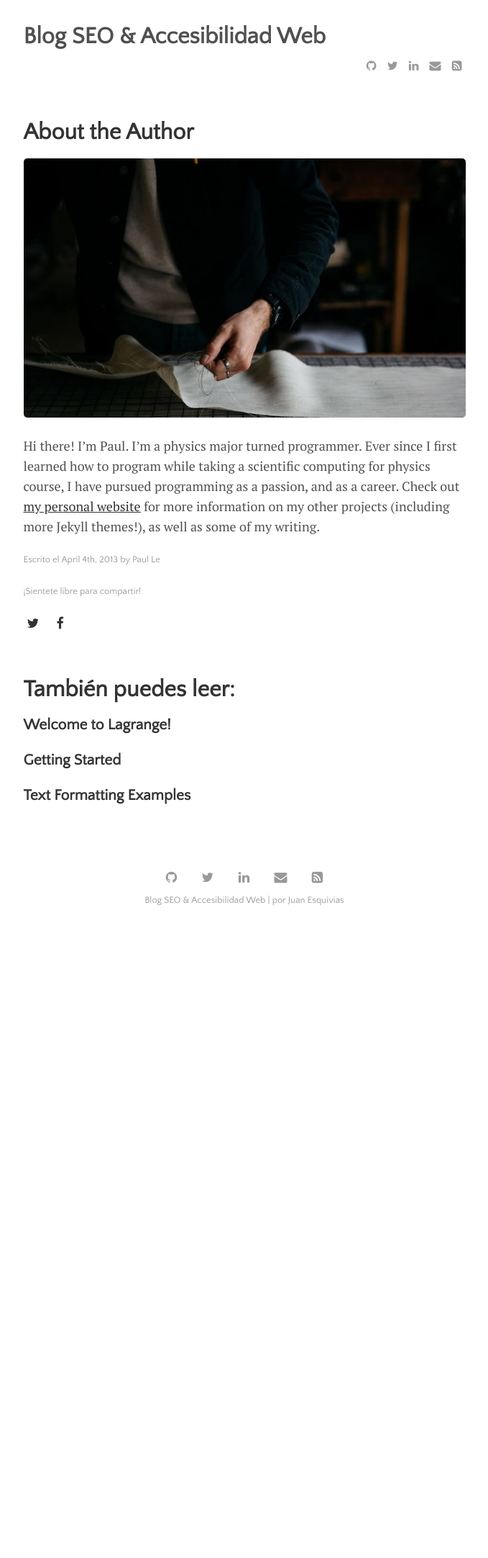
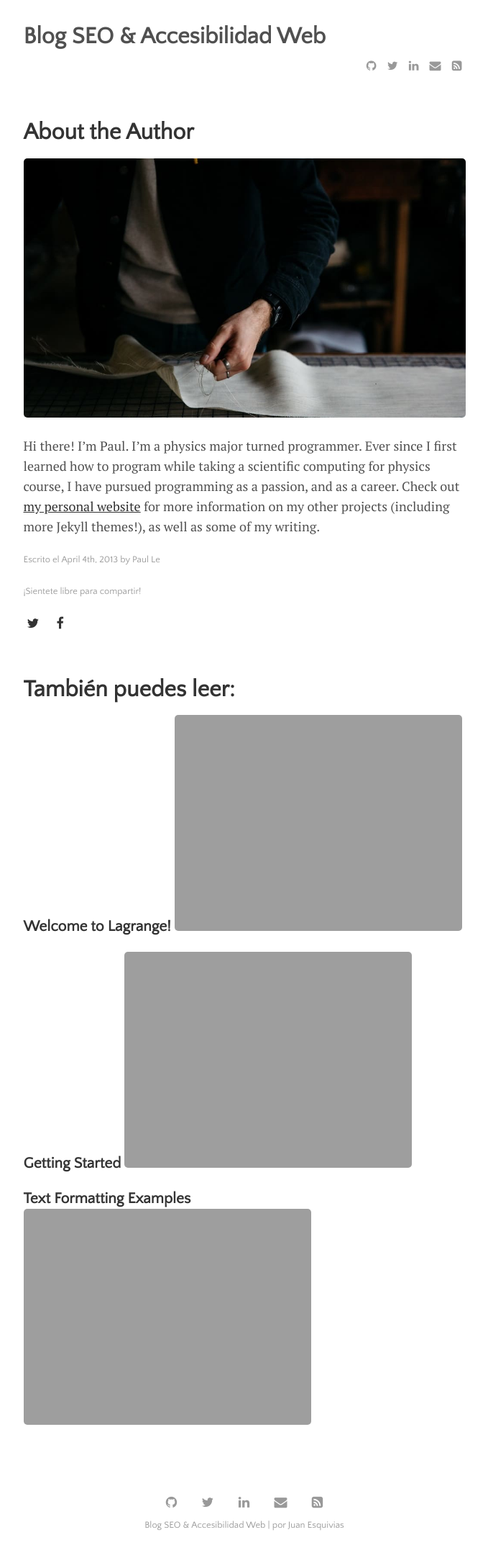
Before and after one commit to JuanEsquiviasO/blog, a Jekyll site: the page built from _posts/2013-04-04-about-the-author.md, in a window 1280 px wide. Shown: the whole page at 72% size, without its empty margins (300-979 px from the left). Built offline with Jekyll 4.4.1, drawn with Linux system fonts in a browser that asks for light colours; before the commit the page ends 1296 px from its top, so only the background shows below that.

Commit message:
Activated related post

```diff
--- a/_includes/related-posts.html
+++ b/_includes/related-posts.html
@@ -10,7 +10,7 @@
             <h3>
               <a href="{{ site.github.url }}{{ mypost.url }}">
                 {{ mypost.title }}
-                <!--<img src="{{ site.url }}{{ site.baseurl }}/images/{{ mypost.image.teaser }}">-->
+                <img src="{{ site.url }}{{ site.baseurl }}/images/{{ mypost.image.teaser }}">
                 <!--<small>{{ mypost.date | date: "%B %-d, %Y" }}</small>-->
               </a>
             </h3>
```
